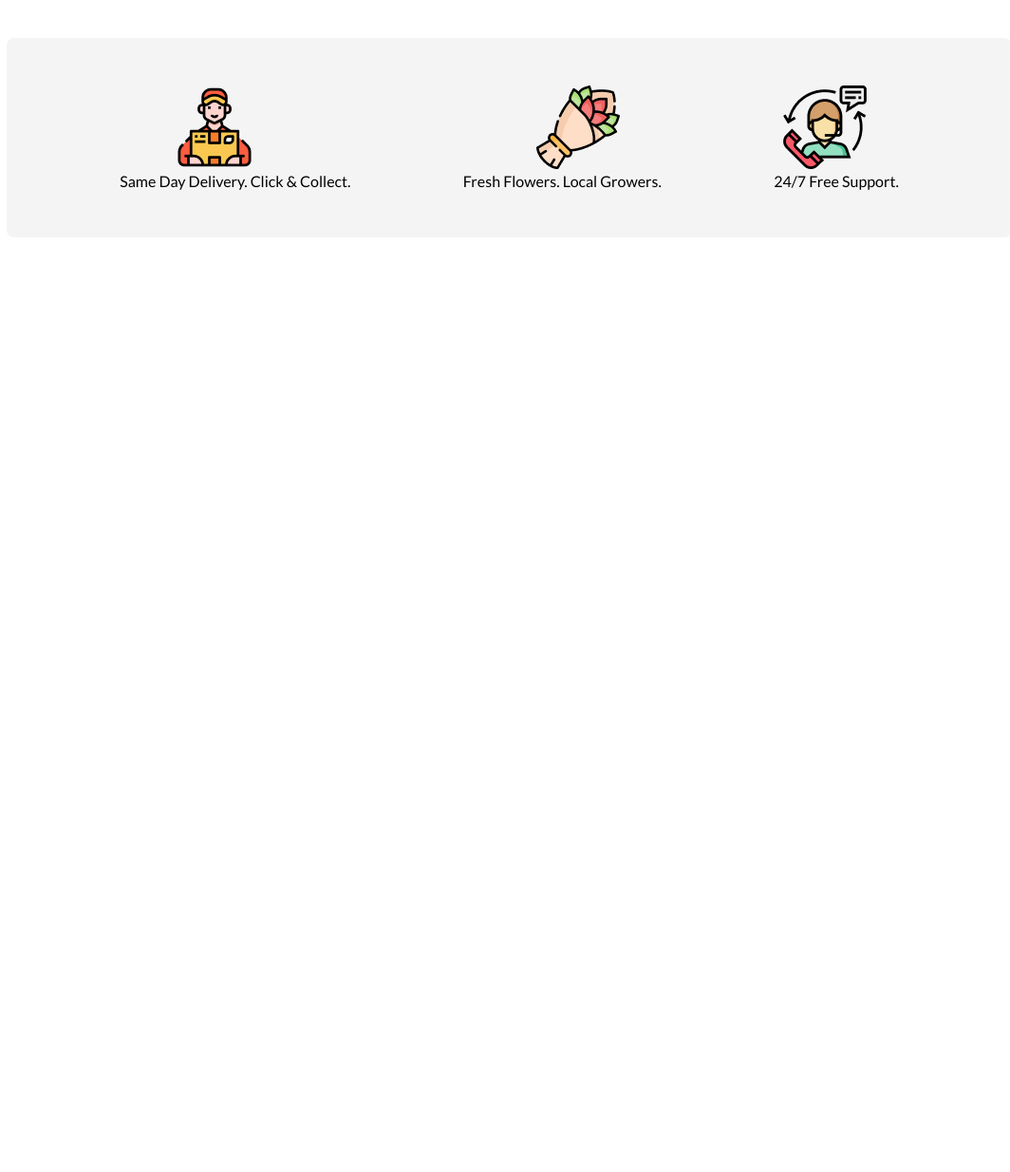
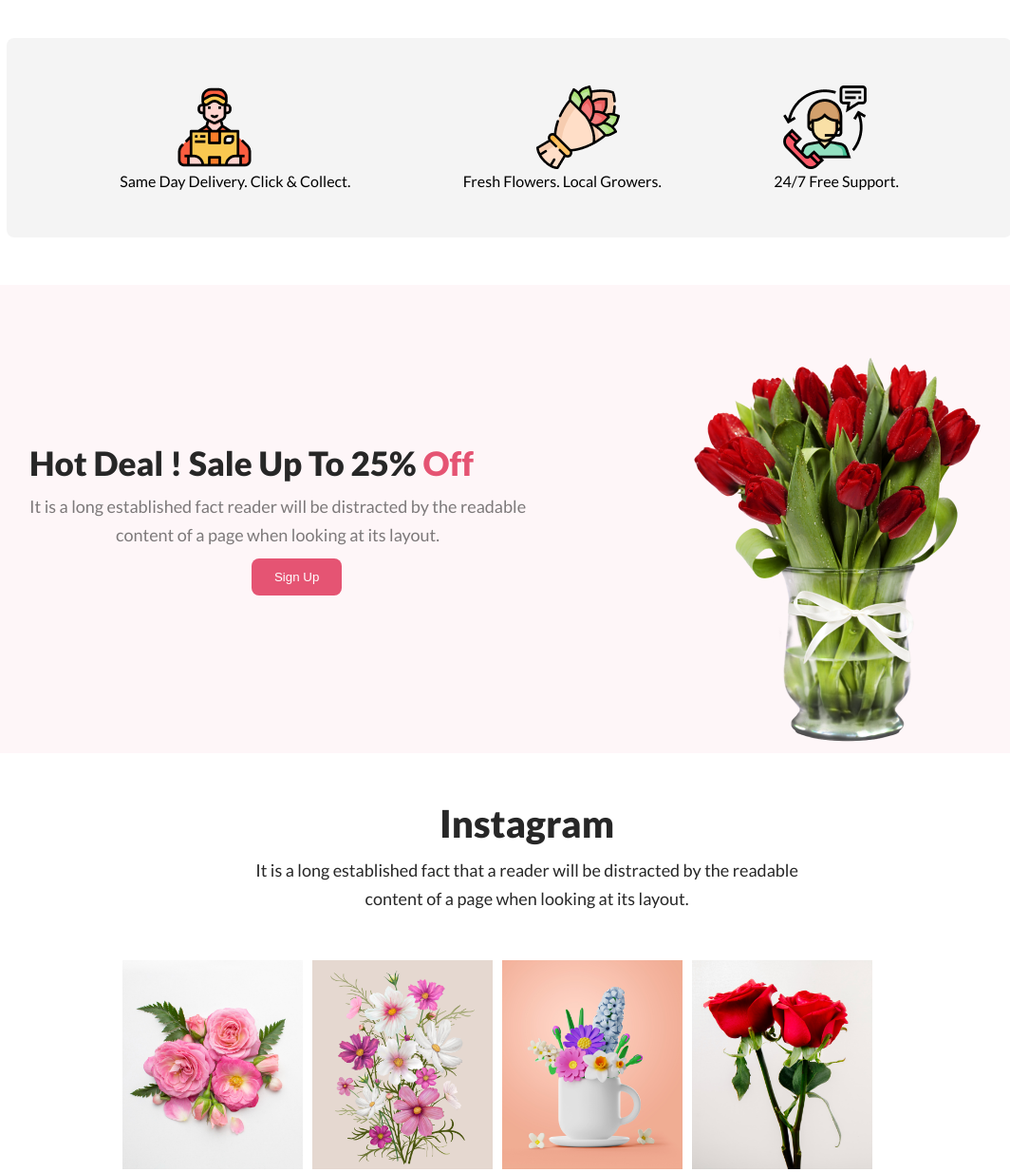
Before and after one commit to airinrahat/flower-shop, a plain HTML site: page index.html in a window 1280 px wide. Shown: the part 1585-2819 px from the top of the page at 95% size, without its empty margins (85-1149 px from the left). Before the commit the page ends 1885 px from the top, so only its background shows below. Drawn offline with Linux system fonts and the light colour scheme; a web font is replaced by a local one.

Commit message:
images section done

```diff
--- a/index.html
+++ b/index.html
@@ -27,8 +27,10 @@
 
     <section class="featured">
 
+       <div class="primary-title">
         <h1>Our Featured Flowers</h1>
         <p>It is a long established fact that a reader will be distracted by the readable<br> content of a page when looking at its layout.</p>
+       </div>
 
 
         <div class="featured-flowers">
@@ -67,7 +69,38 @@
             </div>
         </div>
         <!-- fresh flower section ends -->
+        <div class="deal">
+            <div class="deal-title">
+                <h1>Hot Deal ! Sale Up To 25% <span>Off</span></h1>
+                <p>It is a long established fact  reader will be distracted by the readable<br> content of a page when looking at its layout.</p>
+                <button>Sign Up</button>
+            </div>
+            <div class="deal-image">
+                <img src="Flower Asset/pngwing 8.png" alt="">
+            </div>
+        </div>
+        <!-- fresh flowers section ends -->
+        <!-- images section start -->
+        <div class="primary-title">
+            <h1>Instagram</h1>
+            <p>It is a long established fact that a reader will be distracted by the readable<br> content of a page when looking at its layout.</p>
+           </div>
+           <div class="images">
+           <div class="img-first">
+            <img src="Flower Asset/Flower 01.png" alt="">
+           </div>
+           <div class="img-sen">
+                <img src="Flower Asset/Rectangle 4.png" alt="">
+           </div>
+           <div class="img-thrd">
+            <img src="Flower Asset/Rectangle 5.png" alt="">
+       </div>
+       <div class="img-fourth">
+        <img src="Flower Asset/Rectangle 6.png" alt="">
+   </div>
 
+
+           </div>
     </main>
     <footer>
 
--- a/style.css
+++ b/style.css
@@ -45,18 +45,19 @@ border: none;
     margin-top: 130px;
 
 }
-.featured h1{
+.primary-title h1{
     color: #272727;
     font-size: 40px;
 
 font-weight: 800;
 margin-bottom: 10px;
+text-align: center;
 }
-.featured p{
+.primary-title p{
     color: #272727;
     font-size: 18px;
     margin-bottom: 50px;
-
+text-align: center;
 font-weight: 400;
 line-height: 30px;
 }
@@ -144,3 +145,60 @@ line-height: 30px;
     margin-left: 10px;
 }
 /* fresh flower end */
+.deal{
+    display: flex;
+    align-items: center;
+    justify-content: space-around;
+    background: rgba(229, 84, 115, 0.05) ;
+    margin-bottom: 50px;
+}
+.deal-title{
+    margin-left: 30px;
+}
+.deal-title h1{
+    font-size: 35px;
+    color: #272727;
+margin-bottom: 10px;
+font-weight: 800;
+}
+.deal-title span{
+    color: #E55473;
+}
+.deal-title p{
+    color: rgba(39, 39, 39, 0.60);
+text-align: center;
+
+font-size: 18px;
+
+font-weight: 400;
+line-height: 30px;
+}
+.deal-title button{
+    border-radius: 8px;
+    background: #E55473;
+    border: none;
+    padding: 12px 24px;
+    color: white;
+    margin-left: 234px;
+    margin-top: 10px;
+}
+.deal-image img{
+    margin-right: 65px;
+    margin-top: 70px;
+}
+/* images section start */
+.images{
+    display: flex;
+    /* justify-content: space-around; */
+    /* gap: 10px; */
+   align-items: center;
+
+}
+.images img{
+    width: 200px;
+    height: auto;
+    padding: 0 5px;
+}
+.img-first {
+    margin-left: 209px;
+}
```
